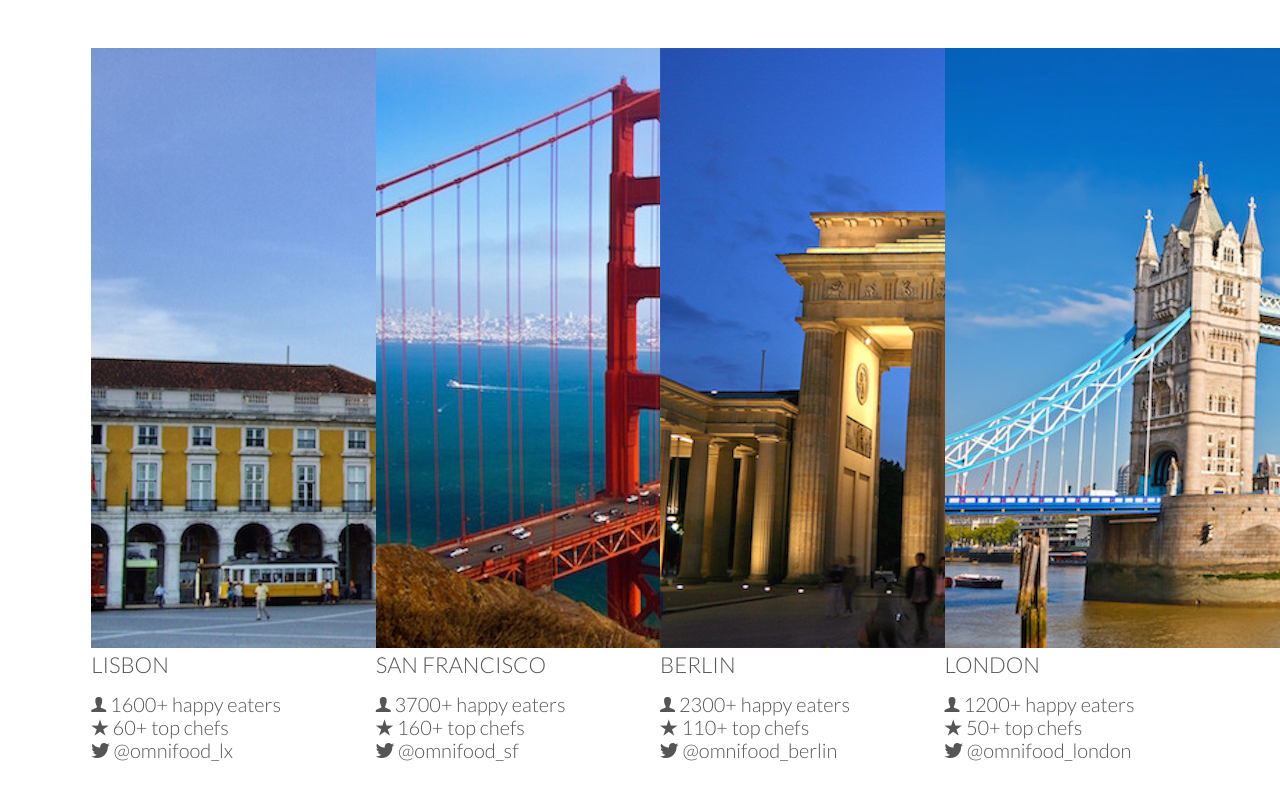
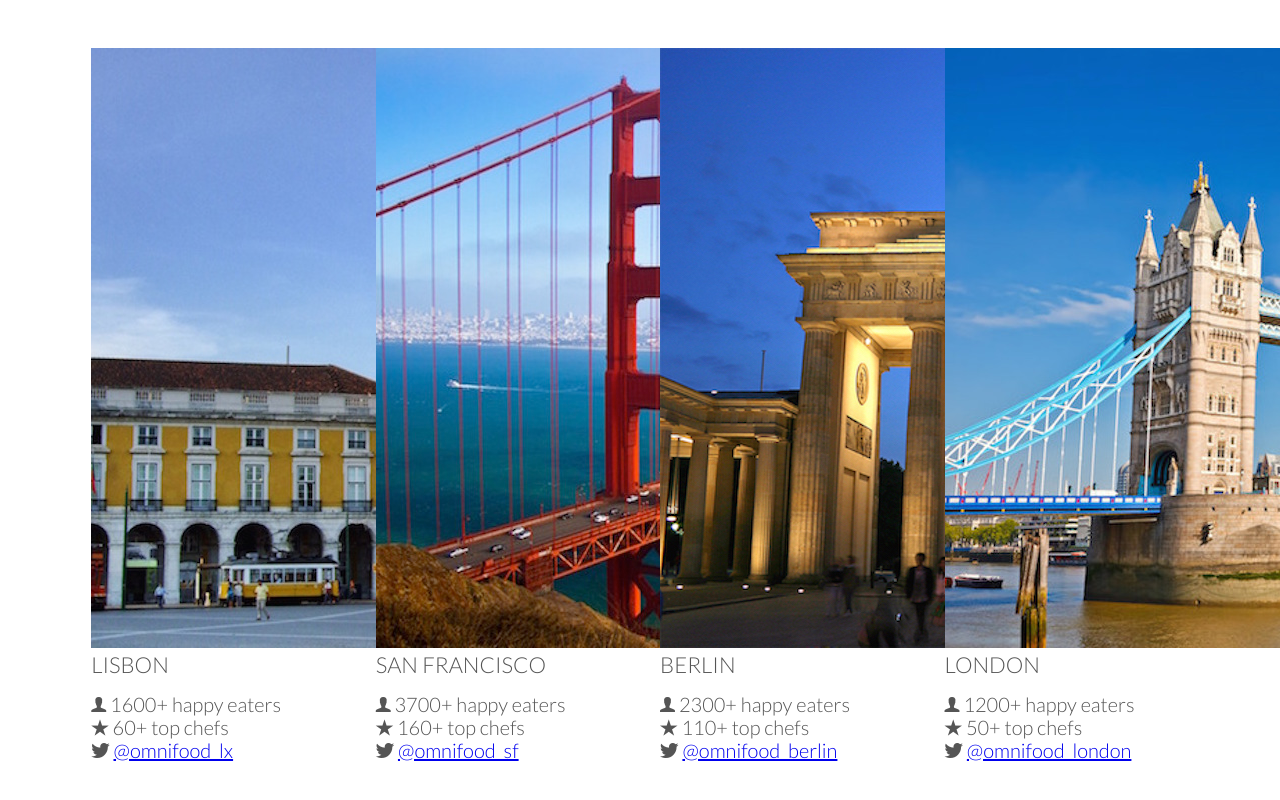
Before and after one commit to JesusAranda-Mata/udemy, a plain HTML site: page index.html in a window 1280 px wide. Shown: the part 2922-3722 px from the top of the page. Drawn offline with Linux system fonts and the light colour scheme; files whose address does not match are found by name.

Commit message:
cities modifications

```diff
--- a/index.html
+++ b/index.html
@@ -173,7 +173,7 @@
                     </div>
                     <div class="city-feature">
                         <i class="ion-social-twitter"></i>
-                        @omnifood_lx
+                        <a href="#">@omnifood_lx</a>
                     </div>
 
                 </div>
@@ -190,7 +190,7 @@
                     </div>
                     <div class="city-feature">
                         <i class="ion-social-twitter"></i>
-                        @omnifood_sf
+                        <a href="#">@omnifood_sf</a>
                     </div>
 
                 </div>
@@ -207,7 +207,7 @@
                     </div>
                     <div class="city-feature">
                         <i class="ion-social-twitter"></i>
-                        @omnifood_berlin
+                        <a href="#">@omnifood_berlin</a>
                     </div>
 
                 </div>
@@ -224,11 +224,9 @@
                     </div>
                     <div class="city-feature">
                         <i class="ion-social-twitter"></i>
-                        @omnifood_london
+                        <a href="#">@omnifood_london</a>
                     </div>
-
                 </div>
-
             </div>
         </div>
         </section>
```
